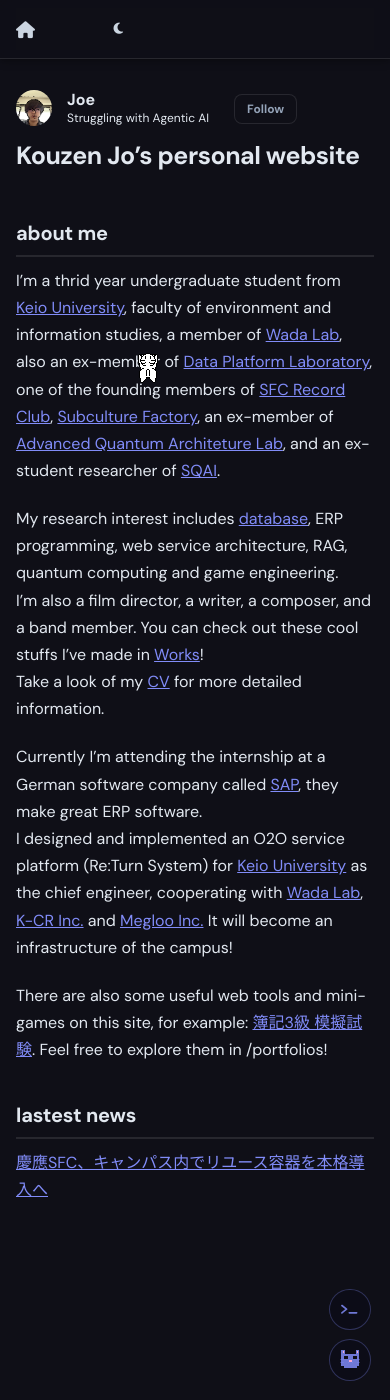
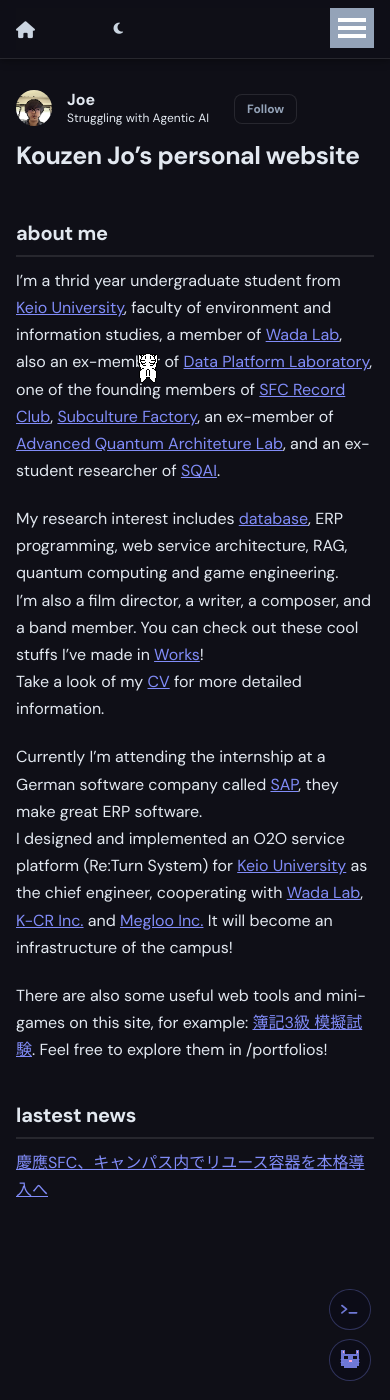
Before and after one commit to Joe-Xuu/joe-xuu.github.io, a Jekyll site: the page built from _pages/about.md, in a window 390 px wide and 1400 px high. Built offline with Jekyll 4.4.1, drawn with Linux system fonts in a browser that asks for light colours.

Commit message:
fix: force hamburger visible and override .hidden class on mobile with !important

```diff
--- a/_sass/layout/_navigation.scss
+++ b/_sass/layout/_navigation.scss
@@ -266,14 +266,15 @@
     }
   }
 
-  /* on mobile: force hamburger button always visible,
-     and hide all non-persist nav items from the visible bar */
+  /* on mobile: hide non-persist nav items, always show hamburger button
+     use !important to override .hidden class added by greedy-nav JS */
   @media (max-width: 924px) {
+    .visible-links li:not(.persist) {
+      display: none !important;
+    }
     button {
       display: block !important;
-    }
-    .visible-links li:not(.persist) {
-      display: none !important;
+      visibility: visible !important;
     }
   }
 
```
